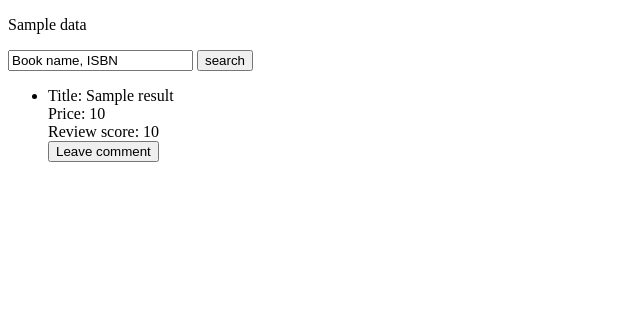
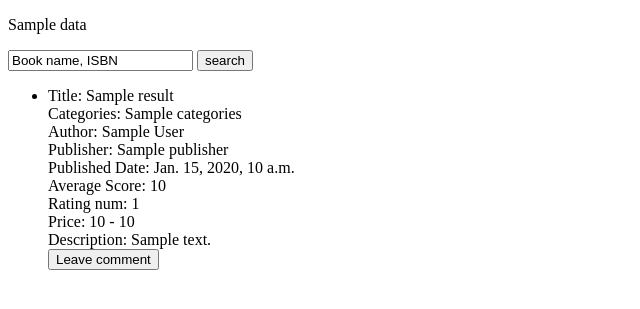
Before and after one commit to kawaiineSatoru/test1, a Django app: template templates/search_result.html in a window 1280 px wide. Shown: the top 309 px of the page, without its empty margins (0-640 px from the left). Run offline with Django 4.2, Linux system fonts and the light colour scheme; the template is opened without the code that fills it: most values are stand-ins (such as "Sample title", 1, 10 or a date in 2020).

Commit message:
Update search_result.html

```diff
--- a/templates/search_result.html
+++ b/templates/search_result.html
@@ -16,9 +16,15 @@
     <ul>
         {% for result in context %}
         <li>
-            Title: {{ result.Title }}<br>
-            Price: {{ result.Price }}<br>
-            Review score: {{result.review_score}}<br>
+            Title: {{ result.Title__Title }}<br>
+            Categories: {{ result.categories }}<br>
+            Author: {{ result.authors }}<br>
+            Publisher: {{ result.publisher }}<br>
+            Published Date: {{ result.publishedDate }}<br>
+            Average Score: {{ result.avg_score }}<br>
+            Rating num: {{ result.rating_count }}<br>
+            Price: {{ result.min_price }} - {{ result.max_price }}<br>
+            Description: {{ result.description }}<br>
             <!-- 其他屬性... -->
 
             {% if request.user.is_authenticated %}
```
